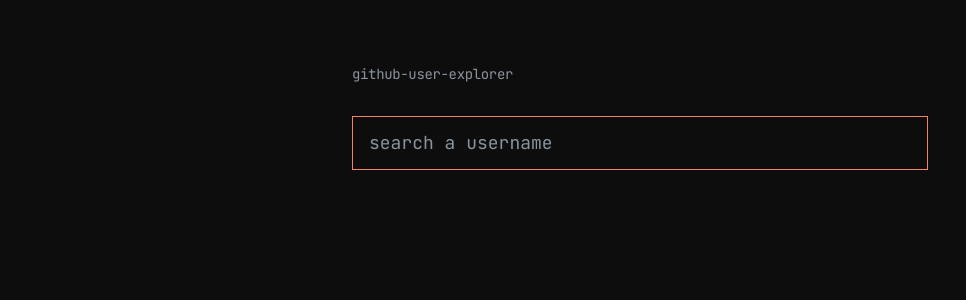
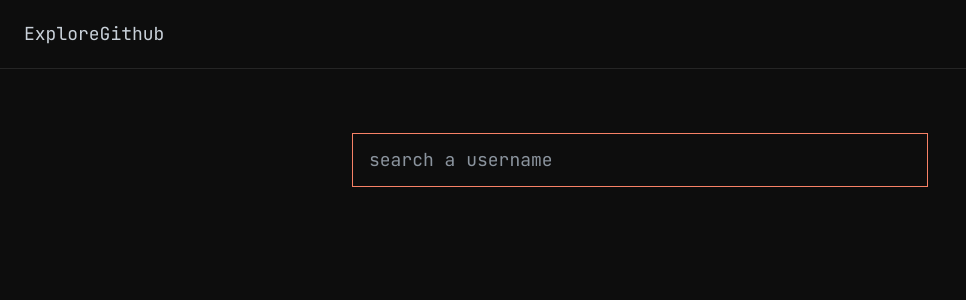
Before and after one commit to merhawi-luel/Github_user_explorer, a React (Vite) app: page / in a window 1280 px wide. Shown: the top 300 px of the page, without its empty margins (0-966 px from the left). Built offline with nearby package versions, Linux system fonts and the light colour scheme.

Commit message:
add shared Header component rendered across all pages

```diff
--- a/src/App.tsx
+++ b/src/App.tsx
@@ -4,10 +4,12 @@ import SearchPage from "./pages/SearchPage";
 import UserProfile from "./pages/UserProfile";
 import RepoDetail from "./pages/RepoDetail";
 import NotFound from "./pages/NotFound";
+import Header from "./components/Header";
 
 function App() {
   return (
     <BrowserRouter>
+    <Header/>
       <Routes>
         <Route path="/" element={<SearchPage />} />
         <Route path="/user/:username" element={<UserProfile />} />
--- /dev/null
+++ b/src/components/Header.tsx
@@ -0,0 +1,14 @@
+import { Link } from "react-router-dom";
+
+function Header() {
+  return (
+    <header className="border-b border-white/10 px-6 py-5">
+      <Link to="/" className="font-mono text-lg text-fg hover:text-link transition-colors">
+        ExploreGithub
+
+      </Link>
+    </header>
+  );
+}
+
+export default Header;
--- a/src/pages/SearchPage.tsx
+++ b/src/pages/SearchPage.tsx
@@ -20,9 +20,7 @@ function SearchPage() {
   return (
     <div className="min-h-screen bg-bg font-sans px-6 py-16">
       <div className="mx-auto max-w-xl">
-        <h1 className="font-mono text-sm text-muted tracking-tight mb-8">
-          github-user-explorer
-        </h1>
+
 
         <SearchBar onQueryChange={setQuery} />
 
```
